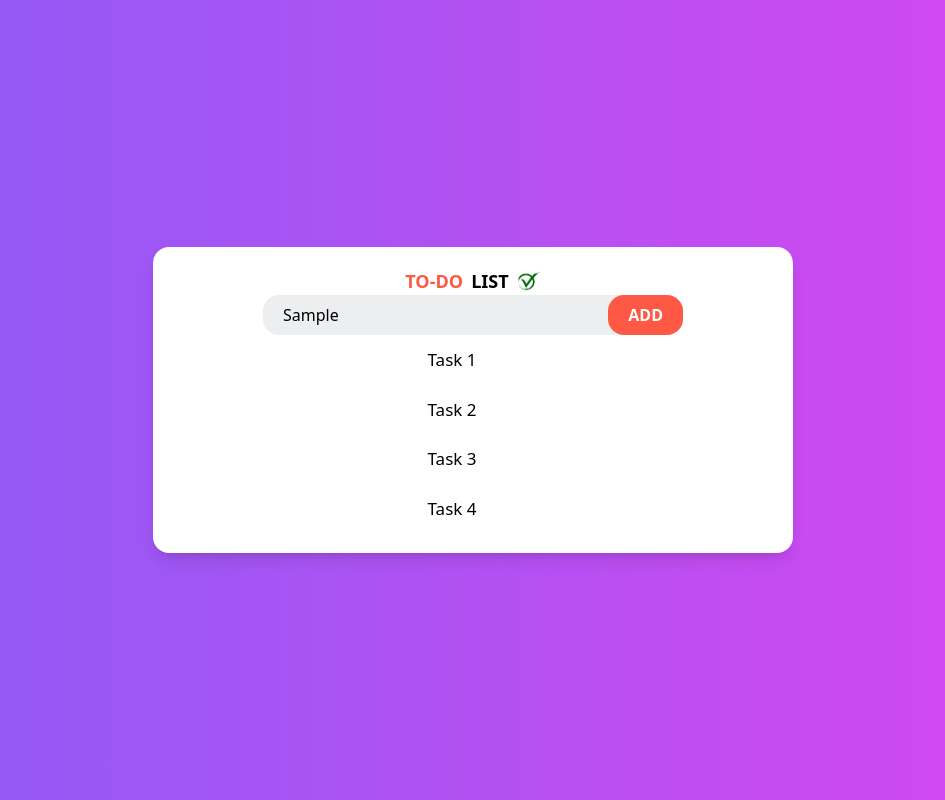
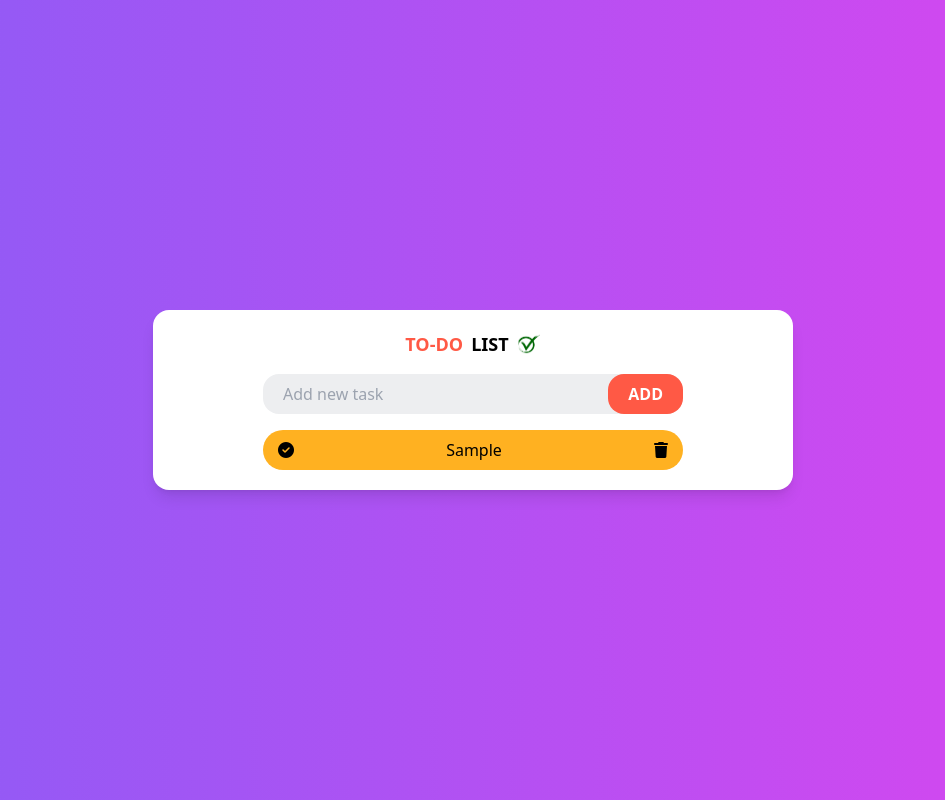
Before and after one commit to KavinduSooriyaarachchi/Task-App-In-JavaScript, a plain HTML site: page index.html in a window 1280 px wide. Both pictures are taken after typing "Sample" into the empty fields and a click on the button "ADD". Shown: the whole page, without its empty margins (167-1112 px from the left). Drawn offline with nearby package versions, Linux system fonts and the light colour scheme.

Commit message:
js added

```diff
--- a/index.html
+++ b/index.html
@@ -4,35 +4,39 @@
   <meta charset="UTF-8">
   <meta name="viewport" content="width=device-width, initial-scale=1.0">
   <title>Task App In JavaScript</title>
+  <link rel="stylesheet" href="https://cdnjs.cloudflare.com/ajax/libs/font-awesome/6.5.1/css/all.min.css" integrity="sha512-DTOQO9RWCH3ppGqcWaEA1BIZOC6xxalwEsw9c2QQeAIftl+Vegovlnee1c9QX4TctnWMn13TZye+giMm8e2LwA==" crossorigin="anonymous" referrerpolicy="no-referrer" />
   <script src="https://cdn.tailwindcss.com"></script>
-
+  <link rel="stylesheet" href="style.css">
 </head>
 <body>
   <main class="bg-gradient-to-r from-violet-500 to-fuchsia-500 min-h-screen flex items-center justify-center ">
 
   <!-- Main Container -->
 
-  <div class="bg-white flex flex-col shadow-lg max-w-2xl sm:w-1/2 p-5 rounded-2xl items-center">
+  <div class="bg-white flex flex-col gap-4 shadow-lg max-w-2xl sm:w-1/2 p-5 rounded-2xl items-center">
 
   <!--Input Field  -->
 
   <h1 class="flex items-center font-bold gap-2 text-lg"><span class="text-[#ff5945] font-bold">TO-DO </span> LIST <img src="todo.png" alt="" class="w-6"></h1>
-  <div class="flex items-center bg-[#edeef0] w-[70%] rounded-2xl justify-between">
-    <input type="text" placeholder="Add new task" class="bg-transparent rounded-2xl  py-2 px-5  w-full outline-none">
-    <button class="bg-[#ff5945] py-2 px-5 rounded-2xl font-semibold text-white cursor-pointer">ADD</button>
+  <div id="todoForm" class="flex items-center bg-[#edeef0] w-[70%] rounded-2xl justify-between">
+    <input id="newTodo" type="text" placeholder="Add new task" class="bg-transparent rounded-2xl  py-2 px-5  w-full outline-none">
+    <button id="addItemBtn" class="bg-[#ff5945] py-2 px-5 rounded-2xl font-semibold text-white cursor-pointer">ADD</button>
   </div>
 
   <!-- Tasks -->
-  <ul class="">
-    <li class="flex justify-start text-[17px] cursor-pointer py-[12px] pl-[8px] pr-[50px]">Task 1</li>
+  <ul id="todoList" class="w-[70%] flex flex-col gap-3">
+
+    <!-- <li class="flex justify-start text-[17px] cursor-pointer py-[12px] pl-[8px] pr-[50px]">Task 1</li>
     <li class="flex justify-start text-[17px] cursor-pointer py-[12px] pl-[8px] pr-[50px]">Task 2</li>
     <li class="flex justify-start text-[17px] cursor-pointer py-[12px] pl-[8px] pr-[50px]">Task 3</li>
-    <li class="flex justify-start text-[17px] cursor-pointer py-[12px] pl-[8px] pr-[50px]">Task 4</li>
+    <li class="flex justify-start text-[17px] cursor-pointer py-[12px] pl-[8px] pr-[50px]">Task 4</li> -->
 
   </ul>
 
 
   </div>
 </main>
+
+<script src="script.js"></script>
 </body>
 </html>
--- /dev/null
+++ b/script.js
@@ -0,0 +1,67 @@
+// Function to create a new todo item
+function createTodoElement(todoText) {
+  const newTodoItem = document.createElement("li");
+  newTodoItem.classList.add("newtodo-item")
+
+
+  const checkbox = document.createElement("div");
+  checkbox.innerHTML = `<i class="fa-solid fa-circle-check"></i>`;
+
+
+  const todoTextSpan = document.createElement("div");
+  todoTextSpan.textContent = todoText;
+
+  const deleteIcon = document.createElement("div");
+  deleteIcon.innerHTML = `<i class="fa-solid fa-trash"></i>`;
+  deleteIcon.classList.add("delete-icon");
+
+  checkbox.addEventListener("change", () => updateTodoCompletion(newTodoItem, checkbox.checked));
+  deleteIcon.addEventListener("click", () => deleteTodoItem(newTodoItem));
+
+  newTodoItem.appendChild(checkbox);
+  newTodoItem.appendChild(todoTextSpan);
+  newTodoItem.appendChild(deleteIcon);
+
+  return newTodoItem;
+}
+
+// Function to add a new todo
+function addTodo() {
+  const todoInput = document.getElementById("newTodo");
+  const todoText = todoInput.value.trim();
+
+  if (todoText !== "") {
+    const todoList = document.getElementById("todoList");
+    const newTodoItem = createTodoElement(todoText);
+
+    todoList.appendChild(newTodoItem);
+    todoInput.value = "";
+  }
+}
+
+// Function to update todo completion status
+function updateTodoCompletion(todoItem, isCompleted) {
+  todoItem.classList.toggle("completed", isCompleted);
+}
+
+// Function to delete a todo item
+function deleteTodoItem(todoItem) {
+  const todoList = document.getElementById("todoList");
+  todoList.removeChild(todoItem);
+}
+
+// Function to clear all todos
+function clearTodos() {
+  const todoList = document.getElementById("todoList");
+  todoList.innerHTML = "";
+}
+
+const addBtn = document.getElementById("addItemBtn");
+addBtn.addEventListener('click', addTodo);
+
+document.addEventListener('keypress', (e)=>{
+  if(e.key === 'Enter'){
+    addTodo();
+  }
+
+})
--- /dev/null
+++ b/style.css
@@ -0,0 +1,11 @@
+.newtodo-item{
+  display: flex;
+  justify-content: space-between;
+  align-items: center;
+  gap: 24px;
+  width: 100%;
+  padding: 15px;
+  border-radius: 30px;
+ max-height: 40px;
+  background: rgb(255, 177, 33);
+}
```
